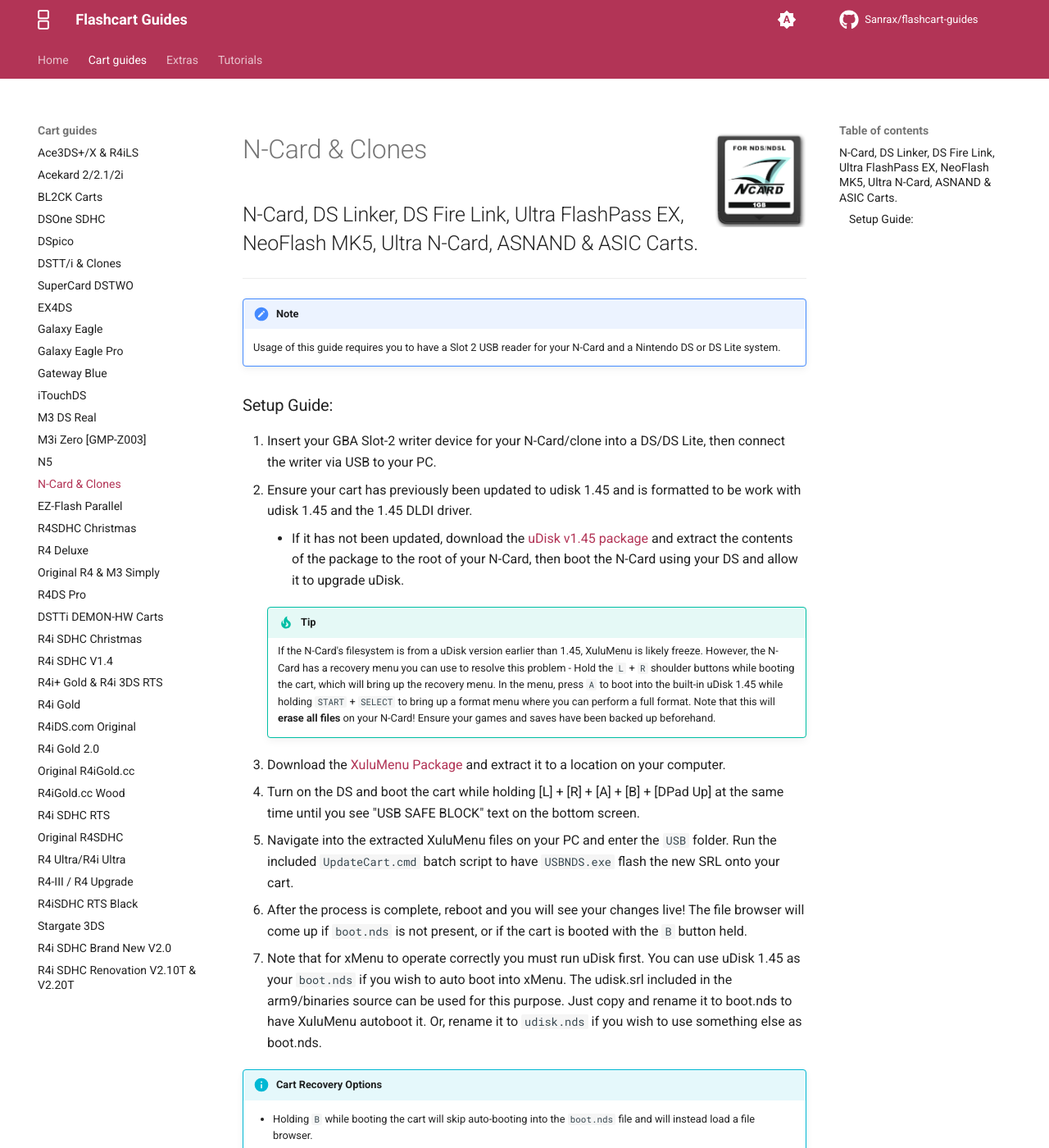
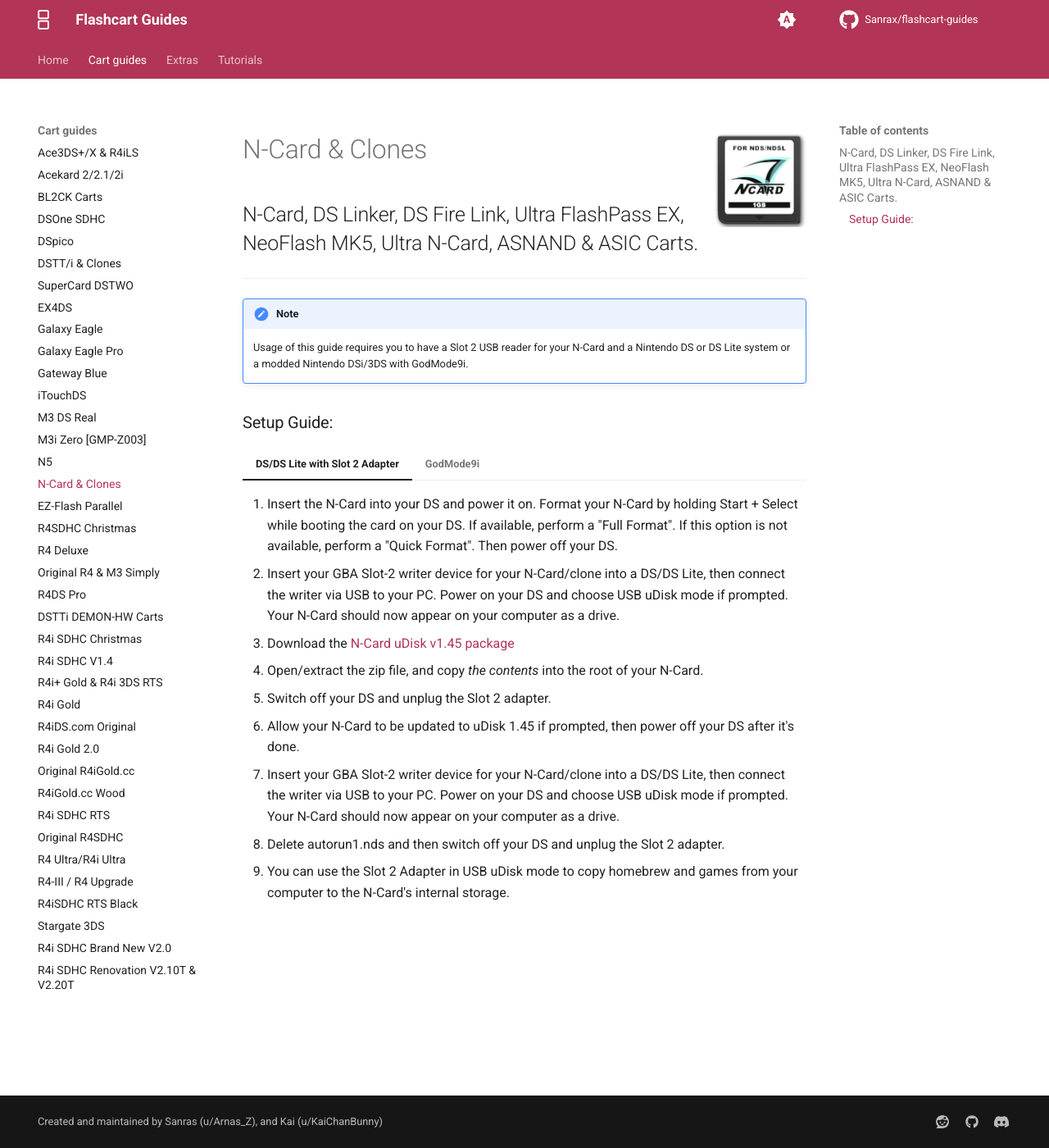
Before and after one commit to Sanrax/flashcart-guides, an MkDocs documentation site: the page built from docs/cart-guides/ncard.md, in a window 1280 px wide and 1400 px high. Shown: the whole window at 82% size. Built offline with MkDocs 1.6.1 and Material for MkDocs 9.7.7, drawn with Linux system fonts in a browser that asks for light colours; comment, search, counter and statistics services are not loaded; some of the changed text lies outside the part shown.

Commit message:
Update AKMenu-Next theme links and N-Card guide

```diff
--- a/docs/cart-guides/ncard.md
+++ b/docs/cart-guides/ncard.md
@@ -9,25 +9,34 @@
 ---
 
 !!! note
-    Usage of this guide requires you to have a Slot 2 USB reader for your N-Card and a Nintendo DS or DS Lite system.
+    Usage of this guide requires you to have a Slot 2 USB reader for your N-Card and a Nintendo DS or DS Lite system or a modded Nintendo DSi/3DS with GodMode9i.
 
 ### Setup Guide:
 
-1. Insert your GBA Slot-2 writer device for your N-Card/clone into a DS/DS Lite, then connect the writer via USB to your PC.
-1. Ensure your cart has previously been updated to udisk 1.45 and is formatted to be work with udisk 1.45 and the 1.45 DLDI driver.
-    - If it has not been updated, download the [uDisk v1.45 package](https://archive.flashcarts.net/N-Card/N-Card_FW_2.55_v27.zip) and extract the contents of the package to the root of your N-Card, then boot the N-Card using your DS and allow it to upgrade uDisk.
+=== "DS/DS Lite with Slot 2 Adapter"
 
-    !!! tip
-        If the N-Card's filesystem is from a uDisk version earlier than 1.45, XuluMenu is likely freeze. However, the N-Card has a recovery menu you can use to resolve this problem - Hold the `L` + `R` shoulder buttons while booting the cart, which will bring up the recovery menu. In the menu, press `A` to boot into the built-in uDisk 1.45 while holding `START` + `SELECT` to bring up a format menu where you can perform a full format. Note that this will **erase all files** on your N-Card! Ensure your games and saves have been backed up beforehand.
+    1. Insert the N-Card into your DS and power it on. Format your N-Card by holding Start + Select while booting the card on your DS. If available, perform a "Full Format". If this option is not available, perform a "Quick Format". Then power off your DS.
+    1. Insert your GBA Slot-2 writer device for your N-Card/clone into a DS/DS Lite, then connect the writer via USB to your PC. Power on your DS and choose USB uDisk mode if prompted. Your N-Card should now appear on your computer as a drive.
+    1. Download the [N-Card uDisk v1.45 package](https://archive.flashcarts.net/N-Card/N-Card_FW_2.55_v27.zip)
+    1. Open/extract the zip file, and copy *the contents* into the root of your N-Card.
+    1. Switch off your DS and unplug the Slot 2 adapter.
+    1. Allow your N-Card to be updated to uDisk 1.45 if prompted, then power off your DS after it's done.
+    1. Insert your GBA Slot-2 writer device for your N-Card/clone into a DS/DS Lite, then connect the writer via USB to your PC. Power on your DS and choose USB uDisk mode if prompted. Your N-Card should now appear on your computer as a drive.
+    1. Delete autorun1.nds and then switch off your DS and unplug the Slot 2 adapter.
+    1. You can use the Slot 2 Adapter in USB uDisk mode to copy homebrew and games from your computer to the N-Card's internal storage.
 
-1. Download the [XuluMenu Package](https://github.com/ApacheThunder/XuluMenu/releases/latest/download/xulumenu.zip) and extract it to a location on your computer.
-1. Turn on the DS and boot the cart while holding [L] + [R] + [A] + [B] + [DPad Up] at the same time until you see "USB SAFE BLOCK" text on the bottom screen.
-1. Navigate into the extracted XuluMenu files on your PC and enter the `USB` folder. Run the included `UpdateCart.cmd` batch script to have `USBNDS.exe` flash the new SRL onto your cart.
-1. After the process is complete, reboot and you will see your changes live! The file browser will come up if `boot.nds` is not present, or if the cart is booted with the `B` button held.
-1. Note that for xMenu to operate correctly you must run uDisk first. You can use uDisk 1.45 as your `boot.nds` if you wish to auto boot into xMenu. The udisk.srl included in the arm9/binaries source can be used for this purpose. Just copy and rename it to boot.nds to have XuluMenu autoboot it. Or, rename it to `udisk.nds` if you wish to use something else as boot.nds.
+=== "GodMode9i"
 
-
-!!! info "Cart Recovery Options"
-    - Holding `B` while booting the cart will skip auto-booting into the `boot.nds` file and will instead load a file browser.
-    - If fat init fails, the built in uDisk will run. However if fat init hangs, you can boot while holding `L` + `R` shoulder buttons to bring up the recovery menu that will let you boot into built in uDisk 1.45.
-    - Booting into the built in uDisk from recovery menu while holding `START` + `SELECT` will load uDisk's format menu. You can use this feature to reformat your cart's file system if necessary.
+    1. Download the latest release of [GodMode9i](https://github.com/DS-Homebrew/GodMode9i/releases/latest) from Github or from Universal-Updater if on a Modded 3DS. For Modded DSi consoles, download `GodMode9i.dsi` to your DSi SD card and launch it with Twilightmenu++ or AKMenu-Next.
+    1. Insert the N-Card into your DSi/3DS and power it on. Format your N-Card by holding Start + Select while booting the card on your DS. If available, perform a "Full Format". If this option is not available, perform a "Quick Format". Then power off your DSi/3DS.
+    1. Download the [N-Card uDisk v1.45 package](https://archive.flashcarts.net/N-Card/N-Card_FW_2.55_v27.zip)
+    1. Make a folder called `NCard` on your DSi/3DS SD card, then open/extract the zip file, and copy *the contents* into the the `NCard` folder on your DSi/3DS SD card.
+    1. Boot up your DSi/3DS and go into GodMode9i from your chosen menu.
+    1. Go into the `NCard` folder and press the L Shoulder button on `xmenu.dat` and `autorun1.nds` to select them.
+    1. Press the Y button to add them to the clipboard.
+    1. Press B twice to go back to the main menu, and go to the `[fat:]` option.
+    1. Press the Y button and choose "Copy Files".
+    1. Reboot your DSi/3DS and boot up the N-Card. Allow your N-Card to be updated to uDisk 1.45 if prompted, then power off your DSi/3DS after it's done.
+    1. Boot up your DSi/3DS and go into GodMode9i from your chosen menu.
+    1. Go to the `[fat:]` option and move the cursor to `autorun1.nds`. Press the X button to delete autorun1.nds and then switch off your DSi/3DS.
+    1. GodMode9i can be used to copy homebrew and games from your DSi/3DS SD card to the N-Card's internal storage.
```
Also changed, not shown: docs/cart-guides/ace3ds_r4ils.md (+6 -2 lines), docs/cart-guides/dspico.md (+6 -2 lines), docs/cart-guides/dstti.md (+6 -2 lines), docs/cart-guides/galaxy_eagle.md (+16 -2 lines), docs/cart-guides/galaxy_eagle_pro.md (+16 -2 lines).
